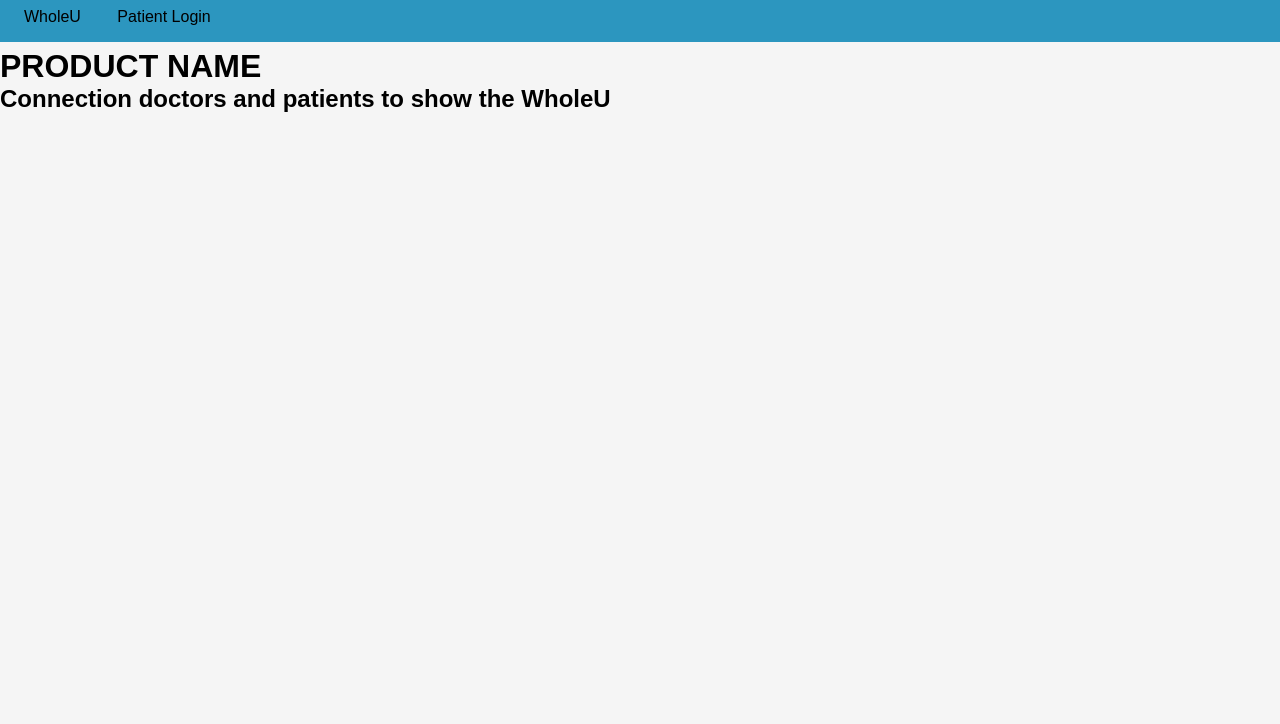
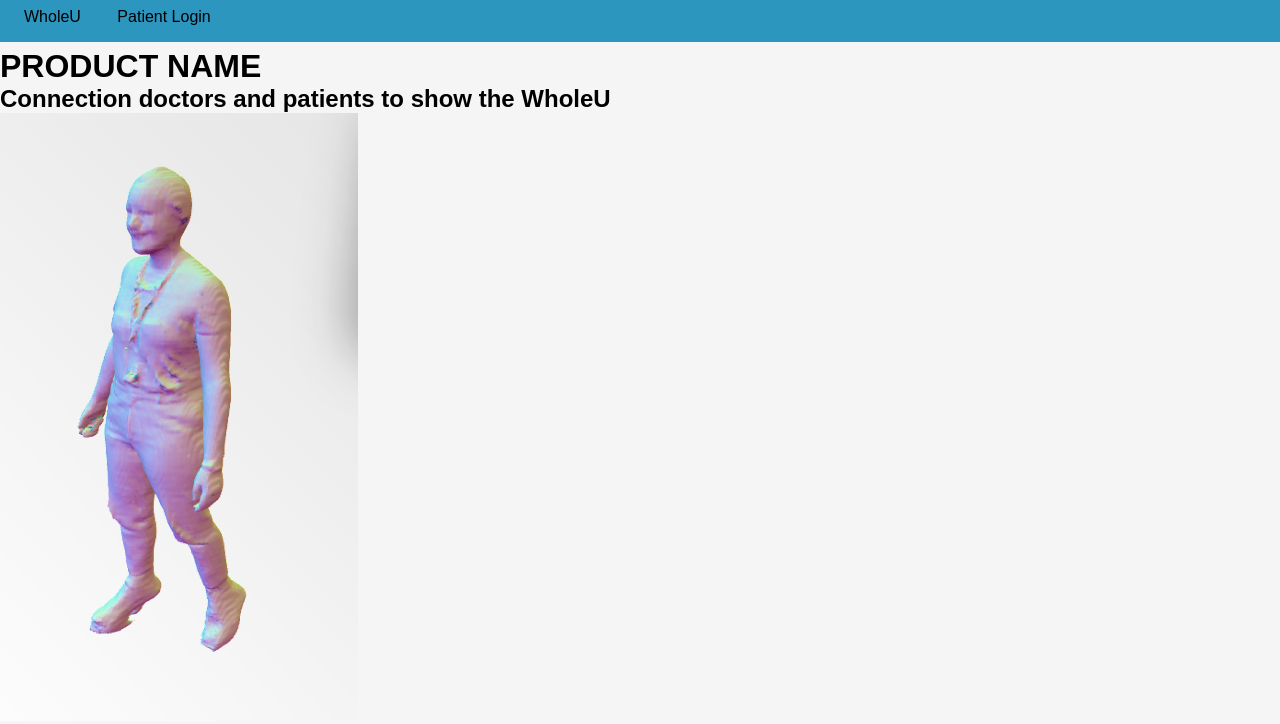
Before and after one commit to LexeighK/Dubhacks2024, a plain HTML site: page Patient/PatientAfter.html in a window 1280 px wide. Drawn offline with Linux system fonts and the light colour scheme.

Commit message:
adding spec

```diff
--- a/Patient/PatientAfter.html
+++ b/Patient/PatientAfter.html
@@ -25,8 +25,7 @@
 
     <div id="container"></div>
 
-    <script type="module" src="js/PatientAfter.js"></script>
-
+    <img src="img/lexeigh.webp">
 
 </body>
 </html>
```
Also changed, not shown: Patient/img/lexeigh.webp (added).
